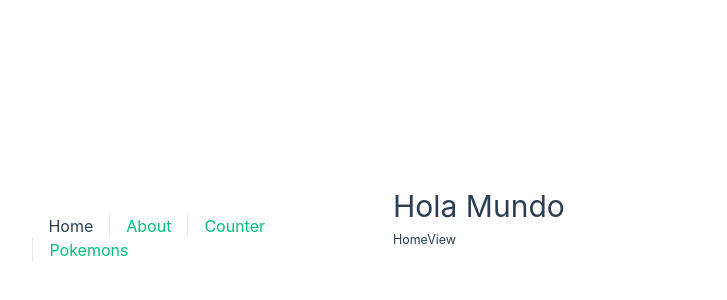
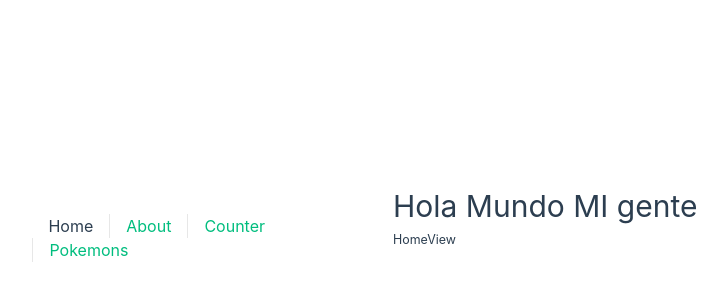
Before and after one commit to CesarEnri/BeliVGamesPage, a Vue app: page / in a window 1280 px wide. Shown: the part 170-470 px from the top of the page, without its empty margins (247-974 px from the left). Built offline with nearby package versions, Linux system fonts and the light colour scheme; what @tanstack/vue-query would draw is missing.

Commit message:
- Cambios minimos.

```diff
--- a/src/shared/views/HomeView.vue
+++ b/src/shared/views/HomeView.vue
@@ -3,7 +3,7 @@
 
 <template>
   <main>
-      <h1>Hola Mundo</h1>
+      <h1>Hola Mundo MI gente</h1>
       <h5>HomeView</h5>
   </main>
 </template>
```
